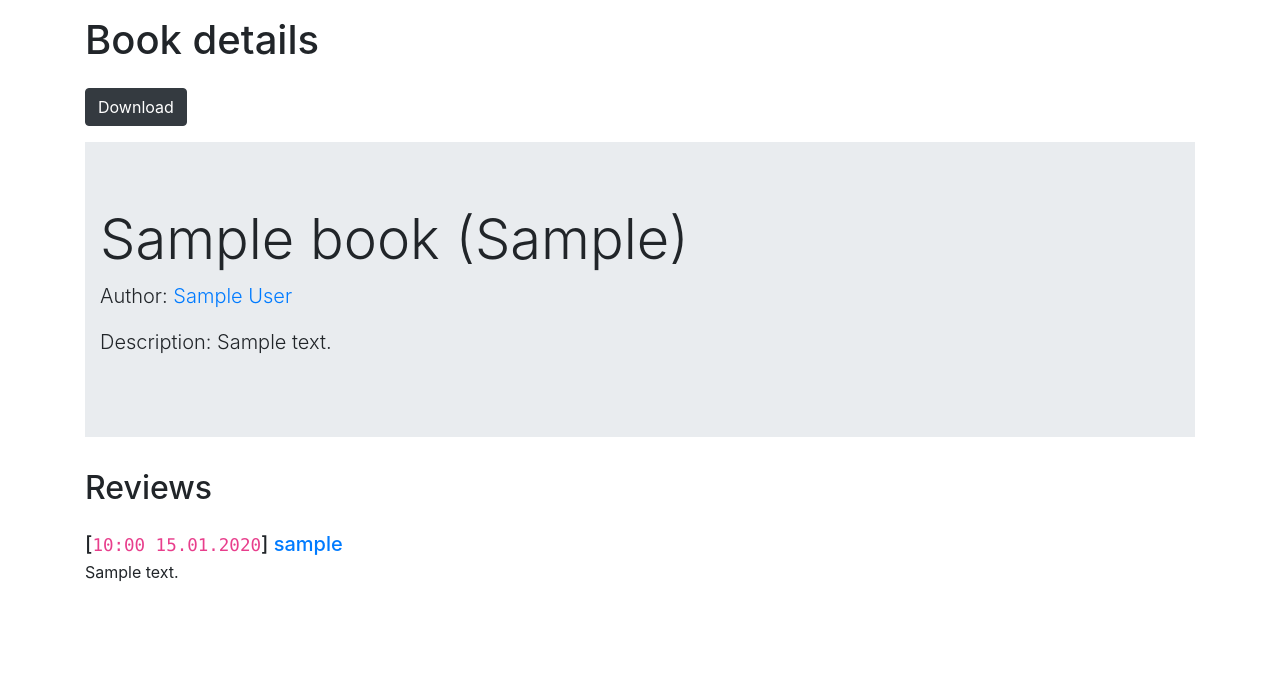
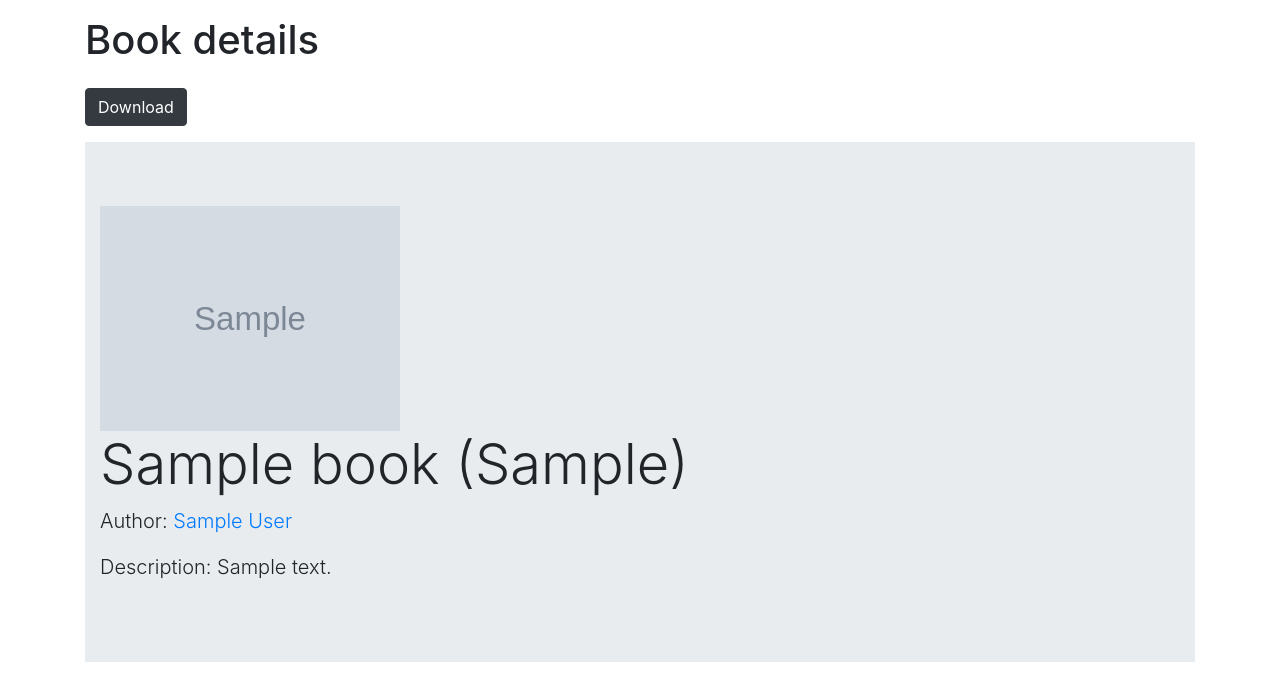
Before and after one commit to qwanysh/attractor_final_exam, a Django app: page /books/1/ in a window 1280 px wide. Shown: the part 56-750 px from the top of the page. Before the commit the page ends 637 px from the top, so only its background shows below. Run offline with Django 3.2, Linux system fonts and the light colour scheme; tables that the repository leaves empty hold one stand-in row (values such as "Sample post"); grey boxes marked "Sample" are stand-in pictures; some libraries are stand-ins or nearby versions.

Commit message:
Добавлено отображение обложки книги

```diff
--- a/library/users/templates/book/detail.html
+++ b/library/users/templates/book/detail.html
@@ -11,9 +11,12 @@
 {% block content %}
 <div class="jumbotron jumbotron-fluid">
   <div class="container">
+    {% if object.coverage %}
+    <img width="300px" src="{{ object.coverage.url }}">
+    {% endif %}
     <h1 class="display-4">{{ object.name }} ({{ object.year_of_publish }})</h1>
-        <p class="lead">Author: <a href="{% url 'books:author_detail' object.author.pk %}">{{ object.author.full_name }}</a></p>
-        <p class="lead">Description: {{ object.description }}</p>
+    <p class="lead">Author: <a href="{% url 'books:author_detail' object.author.pk %}">{{ object.author.full_name }}</a></p>
+    <p class="lead">Description: {{ object.description }}</p>
   </div>
 </div>
 <h2 class="mb-4">Reviews</h2>
```
